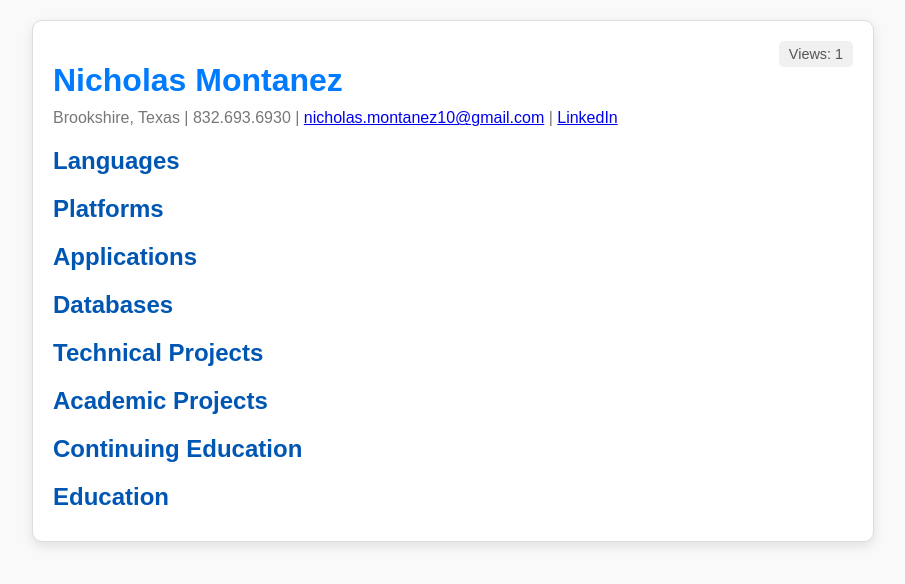
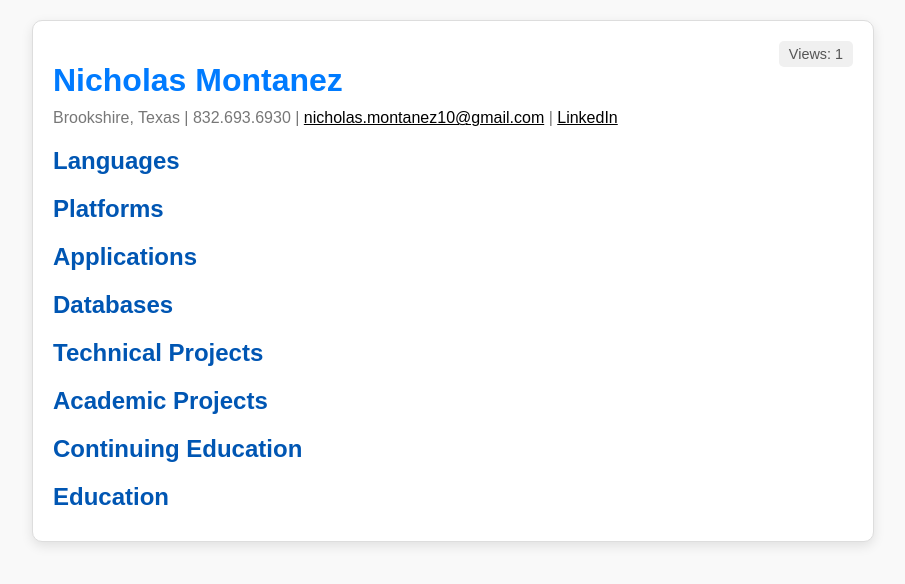
Before and after one commit to nicholasmontanez10/CloudResumeWebsite, a plain HTML site: page index.html in a window 1280 px wide. Shown: the whole page, without its empty margins (187-1092 px from the left). Drawn offline with Linux system fonts and the light colour scheme.

Commit message:
Update - 14

```diff
--- a/index.html
+++ b/index.html
@@ -13,8 +13,8 @@
         </div>
         <h1>Nicholas Montanez</h1>
         <div class="contact-info">
-            Brookshire, Texas | 832.693.6930 | <a href="mailto:nicholas.montanez10@gmail.com">nicholas.montanez10@gmail.com</a> |
-            <a href="https://www.linkedin.com/in/nmontanez10/" target="_blank">LinkedIn</a>
+            Brookshire, Texas | 832.693.6930 | <a href="mailto:nicholas.montanez10@gmail.com" style="color: black;">nicholas.montanez10@gmail.com</a> |
+            <a href="https://www.linkedin.com/in/nmontanez10/" target="_blank" style="color: black;">LinkedIn</a>
         </div>
 
         <h2 onclick="toggleSection('languages')">Languages</h2>
```
